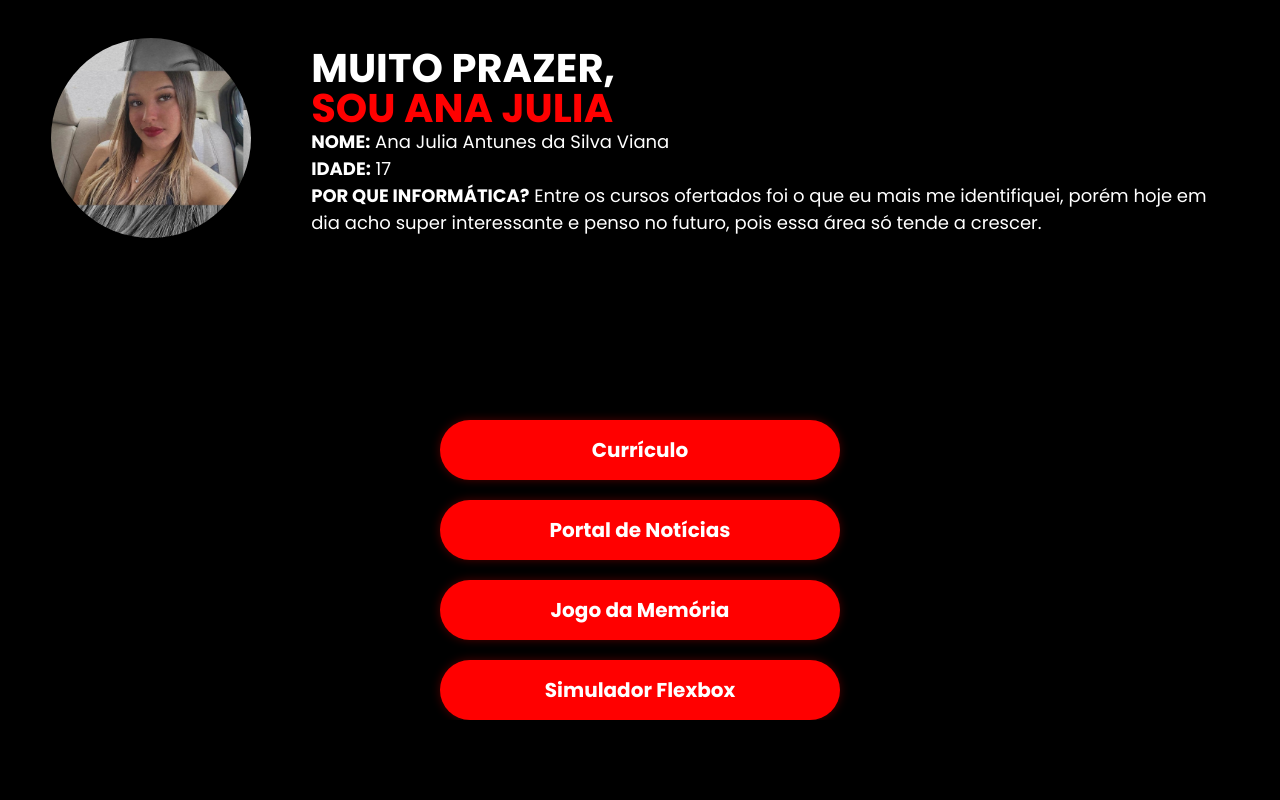
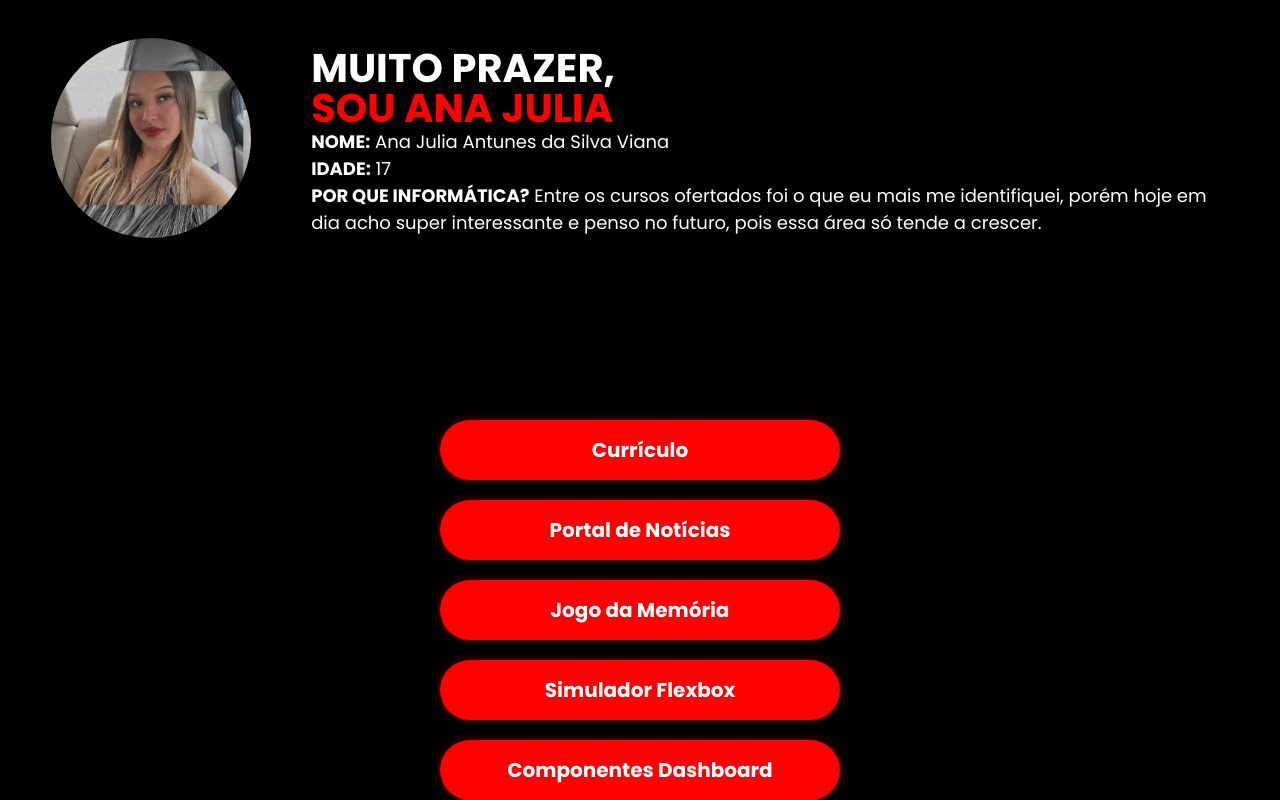
Before and after one commit to Anajuju18/Portifolio-AJ, a plain HTML site: page index.html in a window 1280 px wide. Shown: the part 796-1596 px from the top of the page. Before the commit the page ends 1516 px from the top, so only its background shows below. Drawn offline with Linux system fonts and the light colour scheme.

Commit message:
Update index.html

```diff
--- a/index.html
+++ b/index.html
@@ -75,6 +75,8 @@
                         <a href="https://sofiacaet.github.io/NOTICIAS/" target="_blank" class="botao-projeto">Portal de Notícias</a>
                         <a href="https://sofiacaet.github.io/MEMORIA-JOGO/" target="_blank" class="botao-projeto">Jogo da Memória</a>
                         <a href="https://sofiacaet.github.io/SIMULADOR-FLEXBOX/" target="_blank" class="botao-projeto">Simulador Flexbox</a>
+                        <a href=" https://github.com/sofiacaet/DASHBOARD.git" target="_blank" class="botao-projeto">Componentes Dashboard</a>
+
                     </div>
                 </div>
             </div>
```
